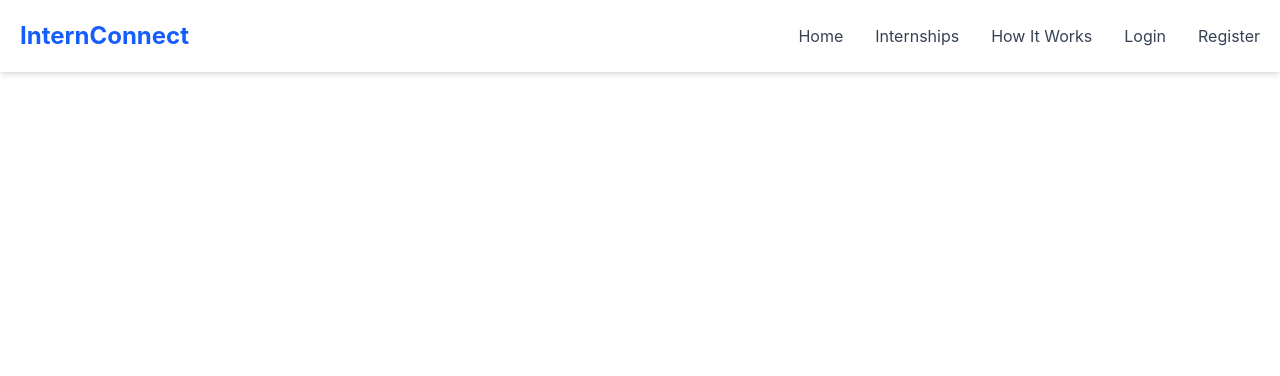
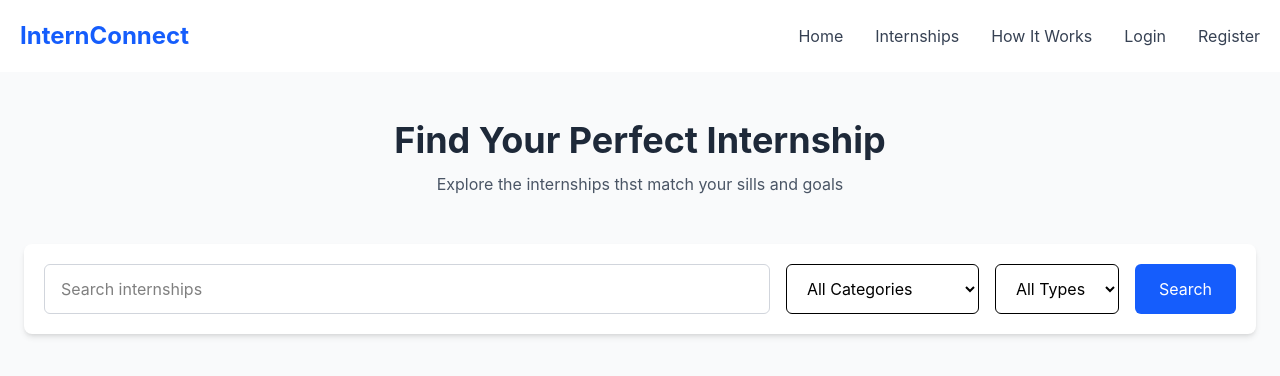
Before and after one commit to Anshu-webdev13/InterenConnect-Project, a React (Vite) app in the folder internconnect/: page /internships in a window 1280 px wide. Shown: the top 376 px of the page. Built offline with nearby package versions, Linux system fonts and the light colour scheme.

Commit message:
Add internship page

```diff
--- a/internconnect/src/App.jsx
+++ b/internconnect/src/App.jsx
@@ -2,16 +2,19 @@ import React from 'react'
 import Navbar from './components/Navbar'
 import Home from './pages/Home.jsx'
 import {Routes, Route} from 'react-router-dom'
+import Interenship from './pages/Internship.jsx'
 
 const App = () => {
   return (
     <div>
       <Navbar />
       <Routes>
-        <Route path="/"  element={<Home />}/>
+        <Route path="/" element={<Home />} />
+        <Route path="/internships" element={< Interenship />} />
       </Routes>
+
     </div>
-  )
+  );
 }
 
 export default App
--- /dev/null
+++ b/internconnect/src/pages/Internship.jsx
@@ -0,0 +1,41 @@
+import React from "react";
+
+const Interenship = () => {
+  return (
+    <div className="bg-gray-50 min-h-screen">
+      <section className="text-center py-12">
+        <h1 className="text-4xl font-bold text-gray-800">
+          Find Your Perfect Internship
+        </h1>
+        <p className="text-gray-600 mt-3">
+          Explore the internships thst match your sills and goals
+        </p>
+      </section>
+      <section className="max-w-7xl mx-auto px-6">
+        <div className="bg-white rounded-lg p-5 shadow-md flex flex-col md:flex-row gap-4">
+          <input
+            type="text"
+            placeholder="Search internships"
+            className="border border-gray-300 rounded-md px-4 py-3 flex-1 outline-none focus:border-blue-500"
+          />
+          <select className="border corder-gray-300 rounded-md px-4 py-3">
+            <option>All Categories</option>
+            <option>Web Development</option>
+            <option>Java</option>
+            <option>Python</option>
+          </select>
+          <select className="border corder-gray-300 rounded-md px-4 py-3">
+            <option>All Types</option>
+            <option>Remote</option>
+            <option>On-site</option>
+          </select>
+          <button className="bg-blue-600 text-white px-6 py-3 rounded-md hover:bg-blue-700">
+            Search
+          </button>
+        </div>
+      </section>
+    </div>
+  );
+};
+
+export default Interenship;
```
Also changed, not shown: internconnect/src/pages/Interenship.jsx (deleted).
